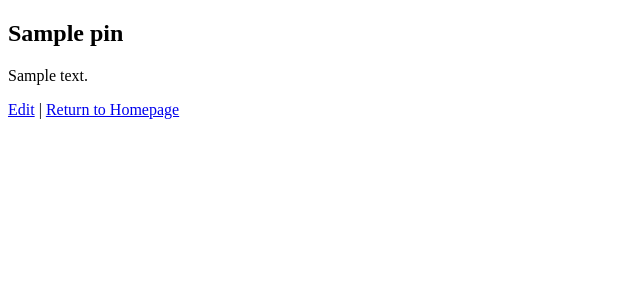
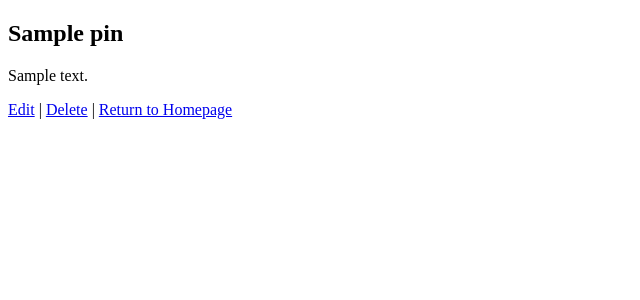
Before and after one commit to MarekPetlak/pinterest-clone, a Symfony app: template templates/pin/show.html.twig in a window 1280 px wide. Shown: the part 52-352 px from the top of the page, without its empty margins (0-640 px from the left). Run offline with Twig, Linux system fonts and the light colour scheme; the template is opened without the code that fills it: most values are stand-ins (such as "Sample title", 1, 10 or a date in 2020); some libraries are stand-ins or nearby versions.

Commit message:
added delete feature

```diff
--- a/templates/pin/show.html.twig
+++ b/templates/pin/show.html.twig
@@ -9,6 +9,14 @@
 </article>
     <nav>
         <a href="{{ path('pin_edit', {id: pin.id}) }}">Edit</a> |
+        <a href="#pin-delete-form" onclick="
+                event.preventDefault();
+                confirm('Czy usunąć pin #{{ pin.id }}') &&
+                document.querySelector('#pin-delete-form').submit()
+        ">Delete</a> |
+        <form id="pin-delete-form" action="{{ path('pin_delete', {id: pin.id}) }}" method="POST" style="display: none" >
+            <input type="hidden" name="_method" value="DELETE">
+        </form>
         <a href="{{ path('homepage') }}">Return to Homepage</a>
     </nav>
 {% endblock %}
```
Also changed, not shown: src/Controller/PinController.php (+11 -0 lines).
